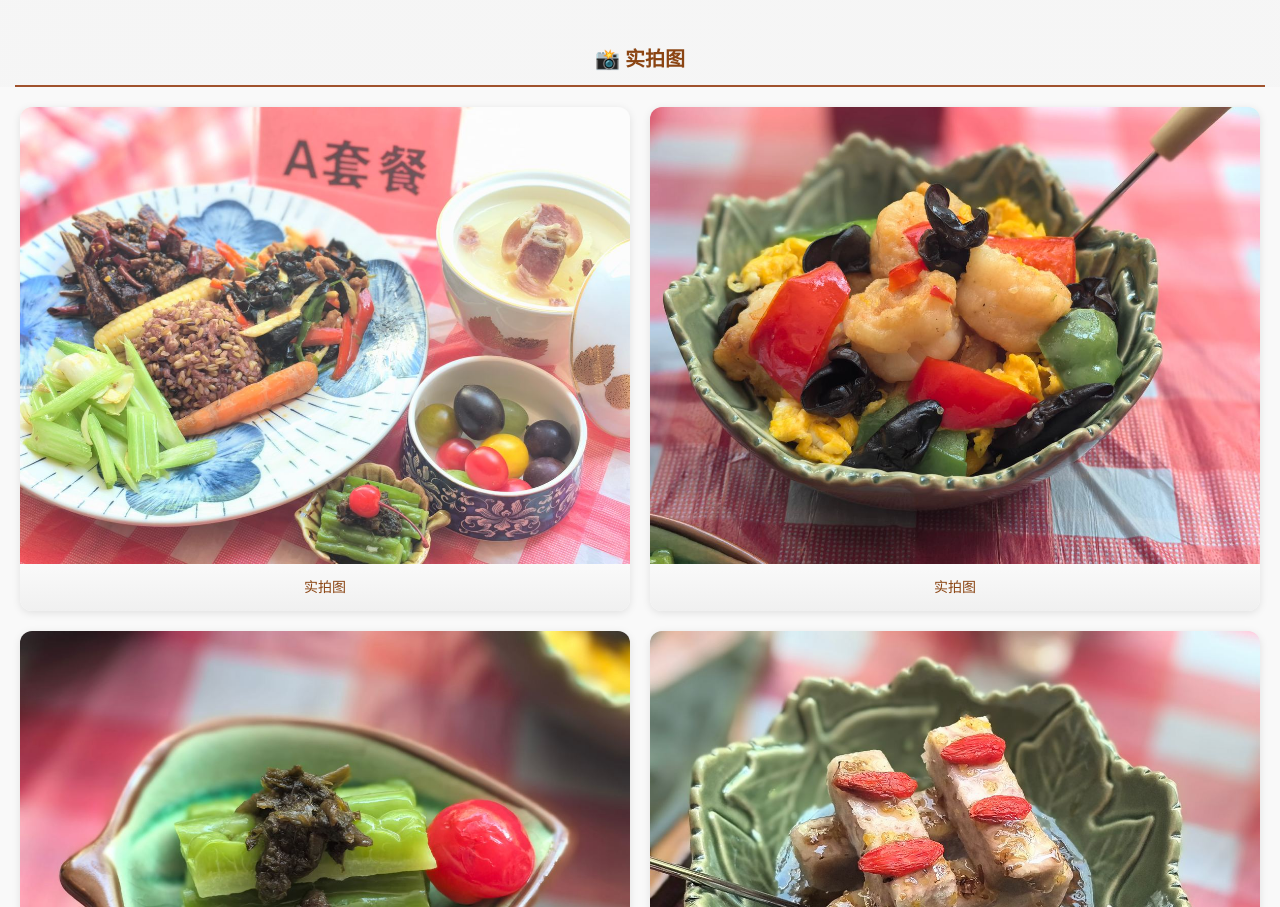
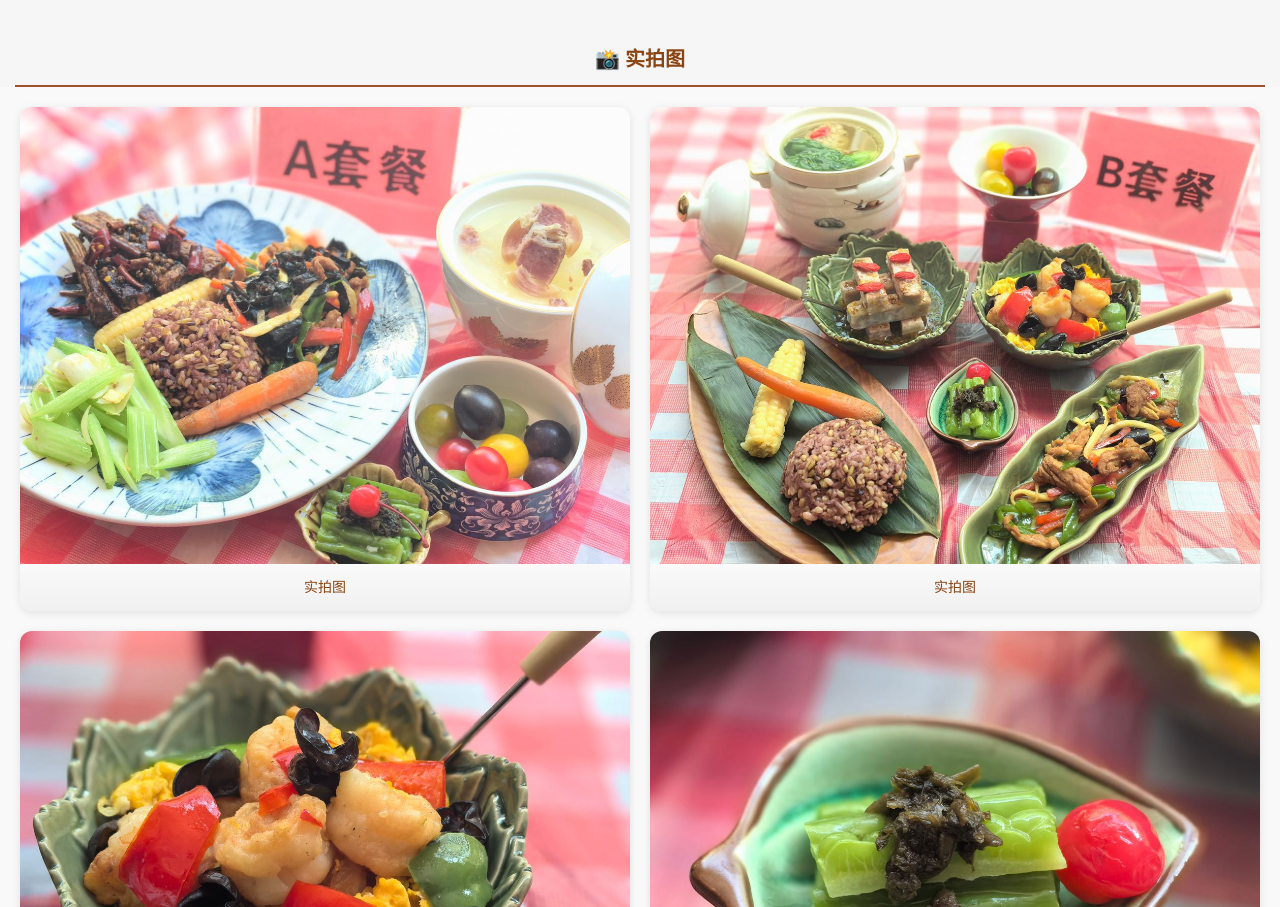
Before and after one commit to zqiu94/restaurant, a plain HTML site: page index.html in a window 1280 px wide. Shown: the part 1024-1931 px from the top of the page. Drawn offline with Linux system fonts and the light colour scheme.

Commit message:
Update index.html

```diff
--- a/index.html
+++ b/index.html
@@ -254,7 +254,10 @@
                 <img src="optimized/new_photo/Image_20260801223345_9_26.jpg" alt="实拍图" loading="lazy">
                 <div class="gallery-item-caption">实拍图</div>
             </div>
-
+            <div class="gallery-item">
+                <img src="optimized/new_photo/Image_20260801223346_9_26.jpg" alt="实拍图" loading="lazy">
+                <div class="gallery-item-caption">实拍图</div>
+            </div>
             <div class="gallery-item">
                 <img src="optimized/new_photo/Image_20260801223354_11_26.jpg" alt="实拍图" loading="lazy">
                 <div class="gallery-item-caption">实拍图</div>
```
